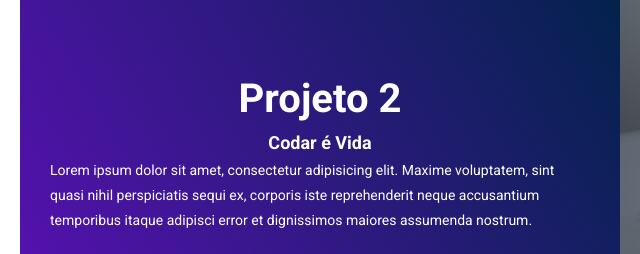
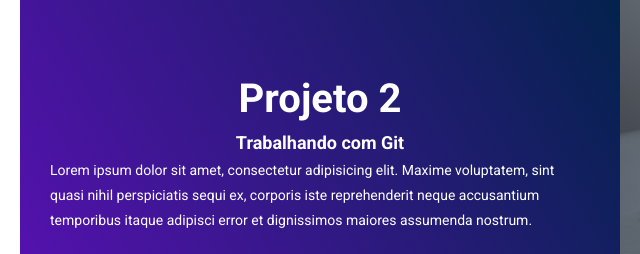
Before and after one commit to joaovitor280890/prtifolio-joao, a plain HTML site: page index.html in a window 1280 px wide. Shown: the part 1800-2054 px from the top of the page, 20-660 px from the left. Drawn offline with nearby package versions, Linux system fonts and the light colour scheme.

Commit message:
Update project 1 description

```diff
--- a/index.html
+++ b/index.html
@@ -65,7 +65,7 @@
                 <div class="project-item">
                     <div class="project-info">
                         <h1>Projeto 2</h1>
-                        <h2>Codar é Vida</h2>
+                        <h2>Trabalhando com Git</h2>
                         <p>Lorem ipsum dolor sit amet, consectetur adipisicing elit. Maxime voluptatem, sint quasi nihil
                             perspiciatis sequi ex, corporis iste reprehenderit neque accusantium temporibus itaque
                             adipisci error et dignissimos maiores assumenda nostrum.</p>
```
